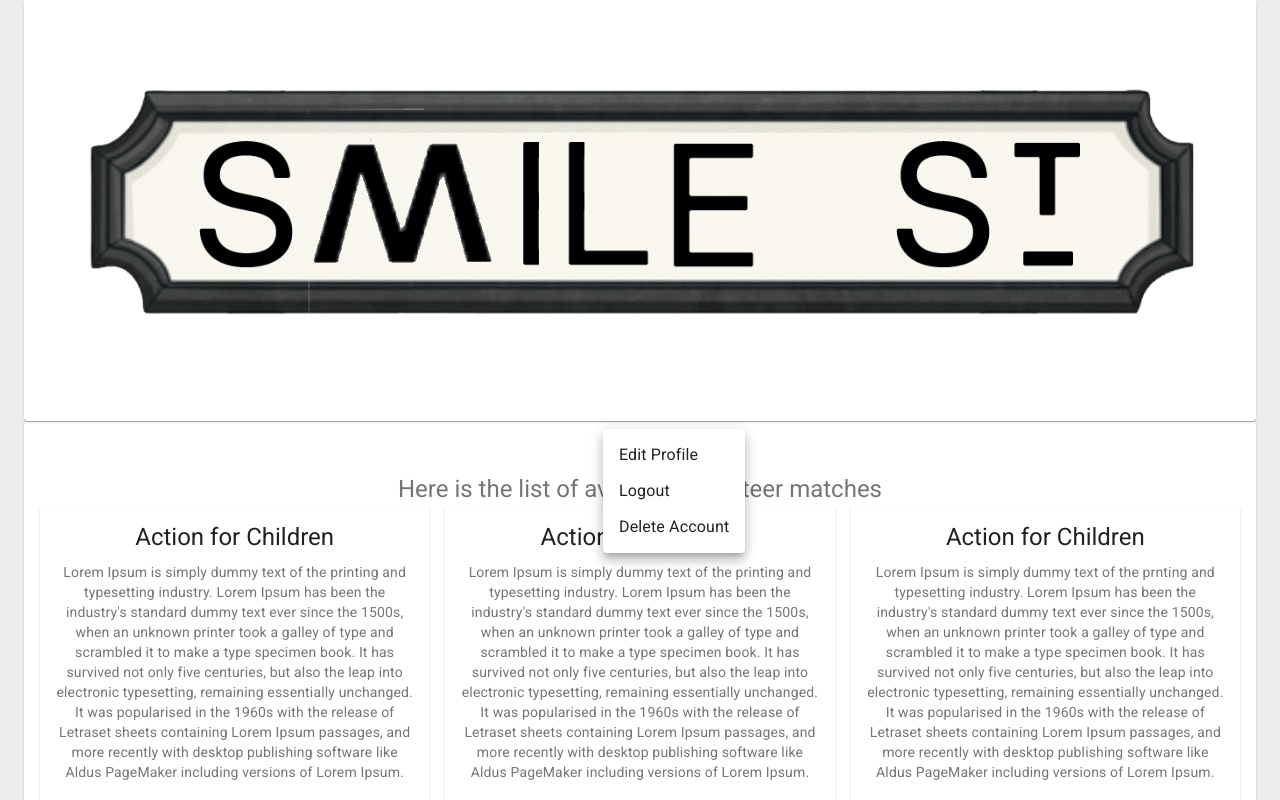
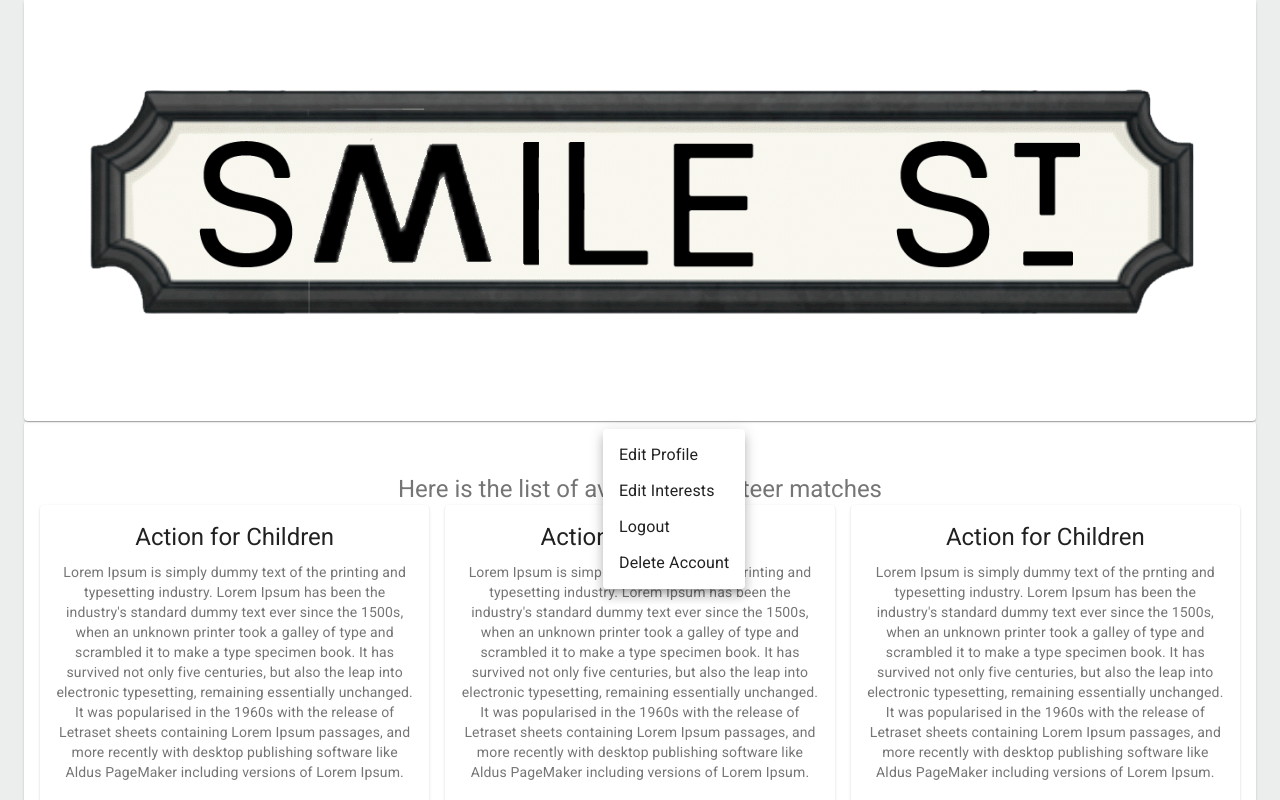
Before and after one commit to smile-street/smile-street, a React (Create React App) app in the folder smile-street-react/: page /VolunteerMatches in a window 1280 px wide. Both pictures are taken after a click on the button "PROFILE". Shown: the top 800 px of the page. Built offline with nearby package versions, Linux system fonts and the light colour scheme.

Commit message:
menu items respond to click and navigate

```diff
--- a/smile-street-react/src/App.js
+++ b/smile-street-react/src/App.js
@@ -4,10 +4,10 @@ import GoodCauseDetails from './components/GoodCauseDetails/GoodCauseDetails';
 import GoodCauseOpportunity from './components/GoodCauseOpportunity/GoodCauseOpportunity';
 import GoodCauseMatches from './components/GoodCauseMatches/GoodCauseMatches';
 import Login from './components/Login/Login';
-
 import Registration from './components/Registration/Registration';
 import VolunteerAvailability from './components/VolunteerAvaiblity/VolunteerAvailability';
 import VolunteerInterests from './components/VolunteerInterests/VolunteerInterests';
+import VolEditProfile from './components/VolunteerEditProfile/VolEditProfile';
 
 import {
   BrowserRouter as Router,
@@ -34,6 +34,7 @@ export default function App() {
         <Route path="/GoodCauseMatches" component={GoodCauseMatches} />
         <Route path="/VolunteerInterests" component={VolunteerInterests} />
         <Route path="/GoodCauseOpportunity" component={GoodCauseOpportunity} />
+        <Route path="/VolEditProfile" component={VolEditProfile} />
       </Router>
       {/* <VolunteerInterests />
       <GoodCauseOpportunity /> */}
--- a/smile-street-react/src/components/VolunteerMatches/VolunteerMatches.js
+++ b/smile-street-react/src/components/VolunteerMatches/VolunteerMatches.js
@@ -32,8 +32,10 @@ const useStyles = makeStyles((theme) => ({
 
 export default function VolunteerMatches() {
   const classes = useStyles();
+  const history = useHistory();
+  const [data, setData] = useState(VolunteerMatchesData);
+  const [anchorEl, setAnchorEl] = useState(null);
 
-  const [data, setData] = useState(VolunteerMatchesData);
 
   const handleAgree = (id) => {
     const updatedMatchCard = data.filter((card) => card.id !== id);
@@ -52,19 +54,36 @@ export default function VolunteerMatches() {
 
   const rejectedMatches = data.filter((match) => match.accepted === false);
 
-  const [anchorEl, setAnchorEl] = useState(null);
 
-  const handleClick = (event) => {
+  const handleMenuClick = (event) => {
     setAnchorEl(event.currentTarget);
   };
 
-  const handleClose = () => {
+  const handleClose = (event) => {
     setAnchorEl(null);
+    switch (event.target.innerText) {
+      case "Edit Profile":
+        history.push({pathname: '/VolEditProfile'});
+        break
+      case "Edit Interests":
+        history.push({pathname: '/VolunteerInterests'});
+        break
+      case "Logout":
+        // initiates the logout somehow
+        // history.push({pathname: '/Logout'});
+        console.log("logout!")
+        break
+      case "Delete Account":
+        // open a delete account dialog
+        console.log("dialog?")
+        break
+      default: return undefined
+    }
   };
   return (
     <Container>
       <Paper className={classes.paper}>
-        <Button aria-controls="edit-menu" aria-haspopup="true" onClick={handleClick} >
+        <Button aria-controls="edit-menu" aria-haspopup="true" onClick={handleMenuClick} >
           Profile
         </Button>
         <Menu
@@ -75,6 +94,7 @@ export default function VolunteerMatches() {
           onClose={handleClose}
         >
           <MenuItem onClick={handleClose}>Edit Profile</MenuItem>
+          <MenuItem onClick={handleClose}>Edit Interests</MenuItem>
           <MenuItem onClick={handleClose}>Logout</MenuItem>
           <MenuItem onClick={handleClose}>Delete Account</MenuItem>
         </Menu>
```
